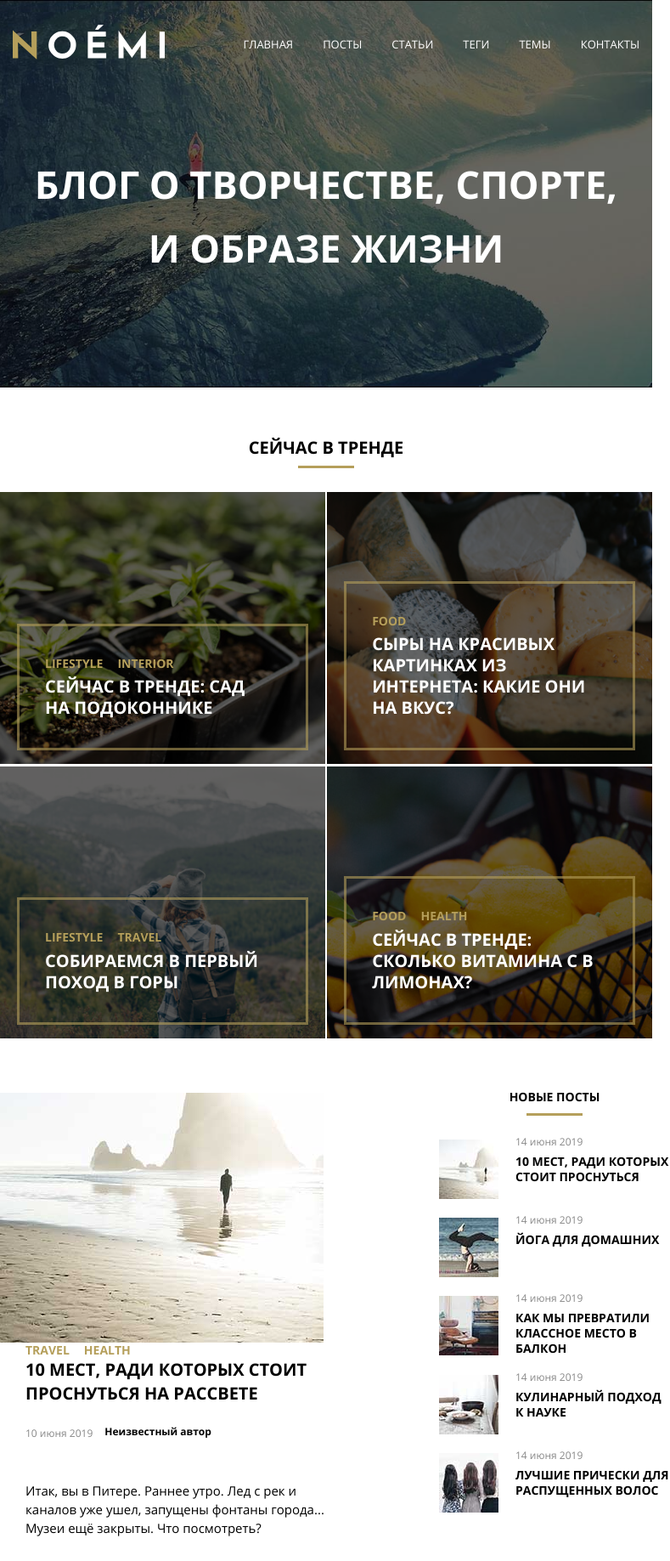
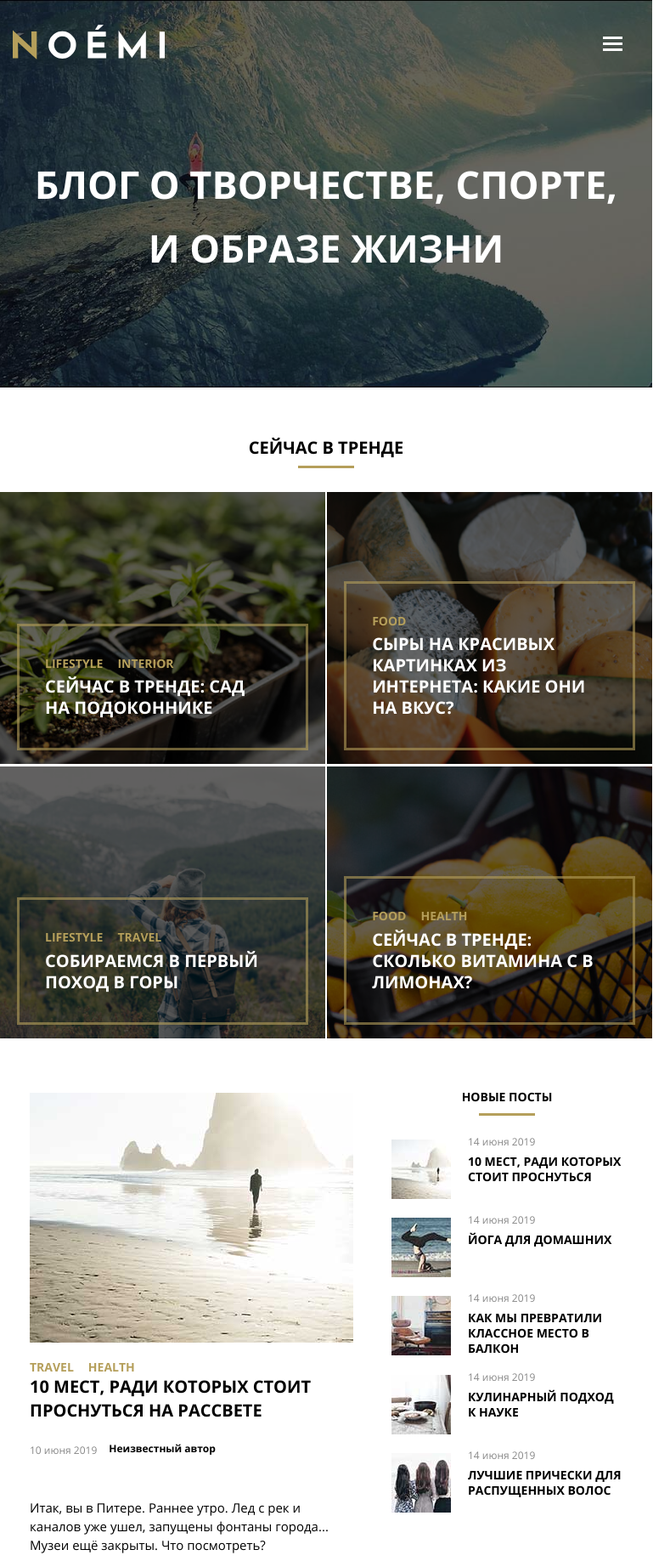
Before and after one commit to Sergey89-89/mq-diplom, a plain HTML site: page index.html in a window 768 px wide. Shown: the top 1837 px of the page at 85% size, 789 px wide, since content can reach past the window. Drawn offline with Linux system fonts and the light colour scheme; files whose address does not match are found by name.

Commit message:
Add files via upload

```diff
--- a/css/style.css
+++ b/css/style.css
@@ -395,7 +395,7 @@ body {
 
 .container {
   max-width: 1200px;
-  min-height: 450px;
+  height: 100%;
   margin: auto;
   padding: 29px 15px 127px 15px;
   box-sizing: border-box;
@@ -410,6 +410,10 @@ body {
 .logo {
   width: 179px;
   height: 41px;
+}
+
+.menu-burger {
+  display: none;
 }
 
 .menu {
@@ -535,13 +539,12 @@ body {
 
 .content {
   flex-grow:1;
-  margin: 64px 120px 0 0;
+  margin: 64px 10% 0 0;
   box-sizing: border-box;
 }
 
 .text {
   display: flex;
-  margin-bottom: 60px;
   flex-wrap: wrap;
 }
 
@@ -549,11 +552,13 @@ body {
   width: 381px;
   height: 294px;
   background-color: #eff6f1;
+  margin-right: 30px;
+  margin-bottom: 10px;
 }
 
 .desc {
-  margin-left: 30px;
   width: 367px;
+  margin-bottom: 50px;
 }
 
 .link {
@@ -1103,6 +1108,11 @@ address {
 }
 
 @media (min-width: 641px) and (max-width: 1200px) {
+
+  .welcome {
+    min-height: 392px;
+  }
+
   .trends {
     display: grid;
     grid-template-columns: 1fr 1fr;
@@ -1113,4 +1123,73 @@ address {
   .trend {
     width: 100%;
   }
+
+  .main-container {
+    margin: 0 35px 0 35px;
+    justify-content: space-between;
+  }
+
+  .content {
+    margin: 64px 0 0 0;
+  }
+
+  .desc {
+    margin-left: 0;
+    margin-top: 10px;
+    width: 381px;
+  }
+
+  .desc:after {
+    content: "";
+    width: 100%;
+    height: 3px;
+    background-color: #f4f7f6;
+    display: block;
+    margin: 23px 0 42px 0;
+  }
+
+  .text {
+    margin-bottom: 0;
+  }
+
+  .products {
+    margin: 0 35px 0 35px;
+    row-gap: 27px;
+  }
+
+  .menu-burger {
+    display: block;
+    position: relative;
+    width: 23px;
+    height: 18px;
+    margin-right: 20px;
+  }
+
+  .burger, .burger:after, .burger:before {
+    height: 3px;
+    width: 100%;
+    position: absolute;
+    background: white;
+    margin: 0 auto;
+  }
+
+  .burger {
+    top: 7px;
+  }
+
+  .burger:after, .burger:before {
+    content: '';
+  }
+
+  .burger:after {
+    bottom: 7px;
+  }
+
+  .burger:before {
+    top: 7px;
+  }
+
+  .nav {
+    display: none;
+  }
 }
--- a/index.html
+++ b/index.html
@@ -11,7 +11,7 @@
   <div class="container">
     <div class="first-line">
       <a href="#0"><img class="logo" src="svg/noemi-logo.svg" alt="logotype"></a>
-      <nav>
+      <nav class="nav">
         <ul class="menu">
           <li class="nav-link"><a href="#0" class="menu-link">главная</a></li>
           <li class="nav-link"><a href="#0" class="menu-link">посты</a></li>
@@ -21,6 +21,9 @@
           <li class="nav-link"><a href="#0" class="menu-link">контакты</a></li>
         </ul>
       </nav>
+      <div class="menu-burger">
+        <span class="burger"></span>
+      </div>
     </div>
     <h1 class="welcome-title">Блог о творчестве, спорте, и образе жизни</h1>
   </div>
```
